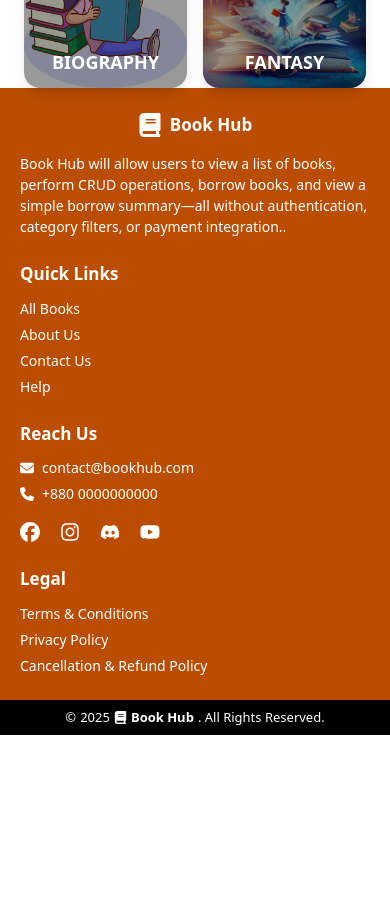
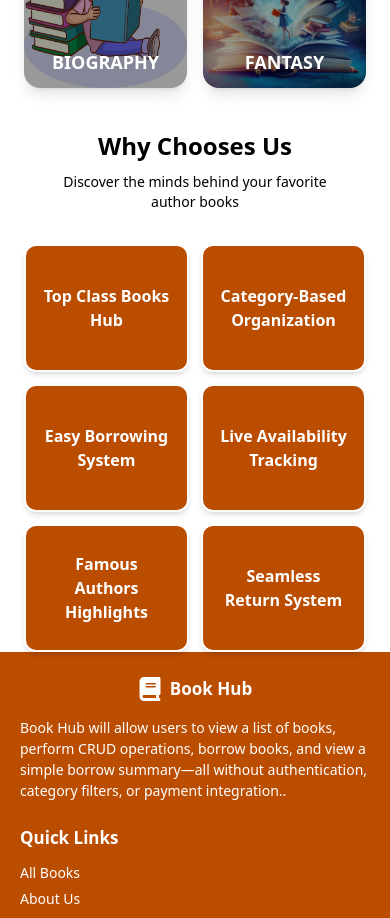
Before and after one commit to ShailySarker/Project-Minimal-Library-Management-System-Client-Side, a React (Vite) app: page / in a window 390 px wide. Shown: the part 960-1878 px from the top of the page. Before the commit the page ends 1695 px from the top, so only its background shows below. Built offline with nearby package versions, Linux system fonts and the light colour scheme.

Commit message:
WhyChooseUs section added with responsive design

```diff
--- a/src/pages/LandingPage/Components/Authors.tsx
+++ b/src/pages/LandingPage/Components/Authors.tsx
@@ -1,8 +1,15 @@
+import React from 'react';
 
 const Authors = () => {
     return (
-        <div>
+        <div className="xl:px-20 lg:px-16 md:px-12 px-6 xl:mt-20 lg:mt-16 md:mt-14 mt-10">
+            <div>
+                <h1 className="xl:text-4xl/normal md:text-3xl/normal text-2xl/normal font-bold text-center text-black">Famous Authors</h1>
+                <p className="text-center lg:w-[60%] md:w-[75%] w-[90%] mx-auto xl:text-xl md:text-lg text-sm lg:mt-2 md:mt-[6px] mt-2 text-black">Discover the minds behind your favorite author books</p>
+            </div>
+            <div className="grid lg:grid-cols-3 md:grid-cols-3 grid-cols-2 xl:gap-6 lg:gap-4 md:gap-5 gap-4 xl:mt-14 lg:mt-12 md:mt-10 mt-8">
 
+            </div>
         </div>
     );
 };
--- a/src/pages/LandingPage/Components/Categories.tsx
+++ b/src/pages/LandingPage/Components/Categories.tsx
@@ -49,7 +49,7 @@ const Categories = () => {
                     </div>
                 </div>
             </div>
-        </div >
+        </div>
     );
 };
 
--- /dev/null
+++ b/src/pages/LandingPage/Components/WhyChooseUs.tsx
@@ -0,0 +1,32 @@
+const WhyChooseUs = () => {
+    return (
+        <div className="xl:px-20 lg:px-16 md:px-12 px-6 xl:mt-20 lg:mt-16 md:mt-14 mt-10">
+            <div>
+                <h1 className="xl:text-4xl/normal md:text-3xl/normal text-2xl/normal font-bold text-center text-black">Why Chooses Us</h1>
+                <p className="text-center lg:w-[60%] md:w-[75%] w-[90%] mx-auto xl:text-xl lg:text-lg md:text-lg text-sm lg:mt-2 md:mt-[6px] mt-2 text-black">Discover the minds behind your favorite author books</p>
+            </div>
+            <div className="grid lg:grid-cols-6 md:grid-cols-3 grid-cols-2 xl:gap-4 lg:gap-4 md:gap-4 gap-3 xl:mt-14 lg:mt-12 md:mt-10 mt-8">
+                <div className='shadow-md xl:h-40 lg:h-[136px] h-32 p-4 flex justify-center items-center border-2 hover:border-amber-700 bg-amber-700 hover:bg-white text-white hover:text-amber-700 rounded-xl'>
+                    <h1 className='xl:text-xl lg:text-[16.5px] text-center font-semibold'>Top Class Books Hub</h1>
+                </div>
+                <div className='shadow-md xl:h-40 lg:h-[136px] h-32 p-4 flex justify-center items-center border-2 hover:border-amber-700 bg-amber-700 hover:bg-white text-white hover:text-amber-700 rounded-xl'>
+                    <h1 className='xl:text-xl lg:text-[16.5px] text-center font-semibold'>Category-Based Organization</h1>
+                </div>
+                <div className='shadow-md xl:h-40 lg:h-[136px] h-32 p-4 flex justify-center items-center border-2 hover:border-amber-700 bg-amber-700 hover:bg-white text-white hover:text-amber-700 rounded-xl'>
+                    <h1 className='xl:text-xl lg:text-[16.5px] text-center font-semibold'>Easy Borrowing System</h1>
+                </div>
+                <div className='shadow-md xl:h-40 lg:h-[136px] h-32 p-4 flex justify-center items-center border-2 hover:border-amber-700 bg-amber-700 hover:bg-white text-white hover:text-amber-700 rounded-xl'>
+                    <h1 className='xl:text-xl lg:text-[16.5px] text-center font-semibold'>Live Availability Tracking</h1>
+                </div>
+                <div className='shadow-md xl:h-40 lg:h-[136px] h-32 p-4 flex justify-center items-center border-2 hover:border-amber-700 bg-amber-700 hover:bg-white text-white hover:text-amber-700 rounded-xl'>
+                    <h1 className='xl:text-xl lg:text-[16.5px] text-center font-semibold'>Famous Authors Highlights</h1>
+                </div>
+                <div className='shadow-md xl:h-40 lg:h-[136px] h-32 p-4 flex justify-center items-center border-2 hover:border-amber-700 bg-amber-700 hover:bg-white text-white hover:text-amber-700 rounded-xl'>
+                    <h1 className='xl:text-xl lg:text-[16.5px] text-center font-semibold'>Seamless Return System</h1>
+                </div>
+            </div>
+        </div>
+    );
+};
+
+export default WhyChooseUs;
--- a/src/pages/LandingPage/LandingPage.tsx
+++ b/src/pages/LandingPage/LandingPage.tsx
@@ -1,11 +1,15 @@
+import Authors from "./Components/Authors";
 import Banner from "./Components/Banner";
 import Categories from "./Components/Categories";
+import WhyChooseUs from "./Components/WhyChooseUs";
 
 const LandingPage = () => {
     return (
         <>
-            <Banner/>
-            <Categories/>
+            <Banner />
+            <Categories />
+            {/* <Authors /> */}
+            <WhyChooseUs/>
         </>
     );
 };
```
Also changed, not shown: src/pages/LandingPage/Components/FAQ.tsx (renamed from src/pages/LandingPage/Components/FAQ.jsx).
